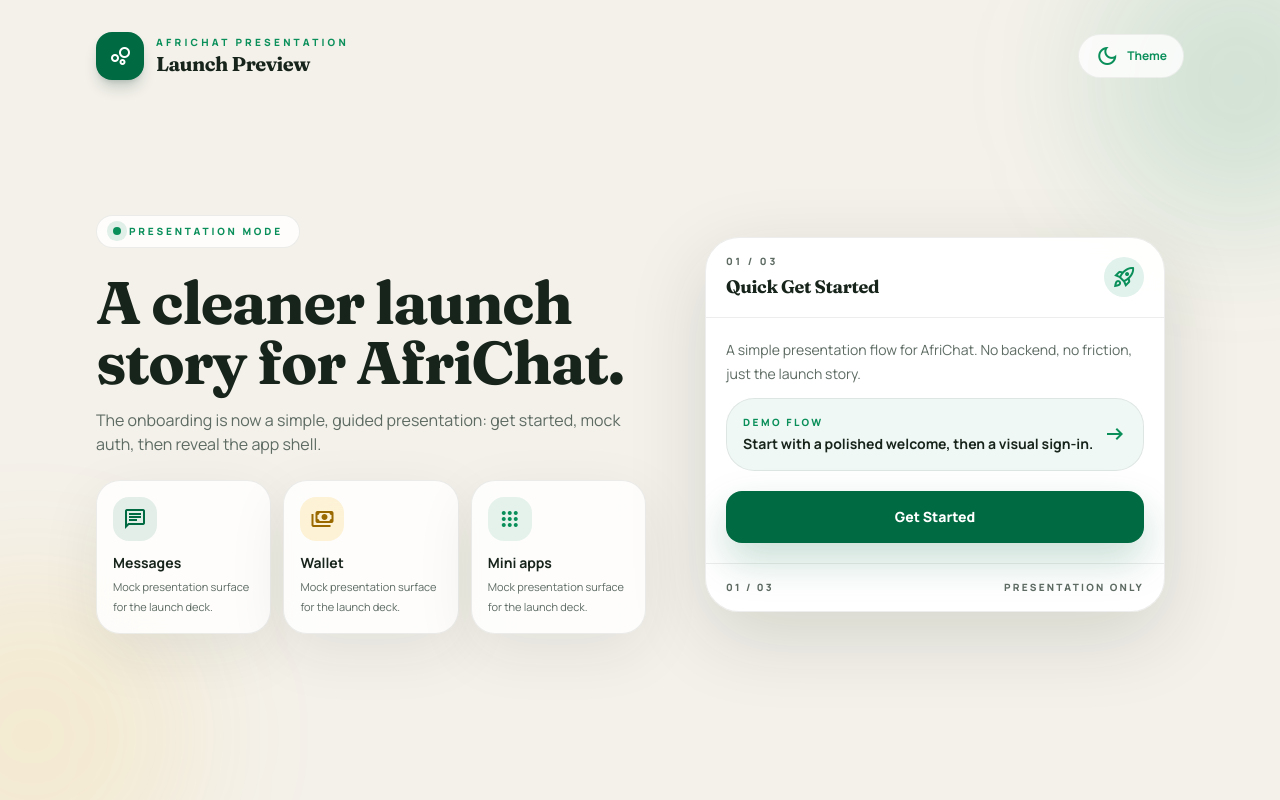
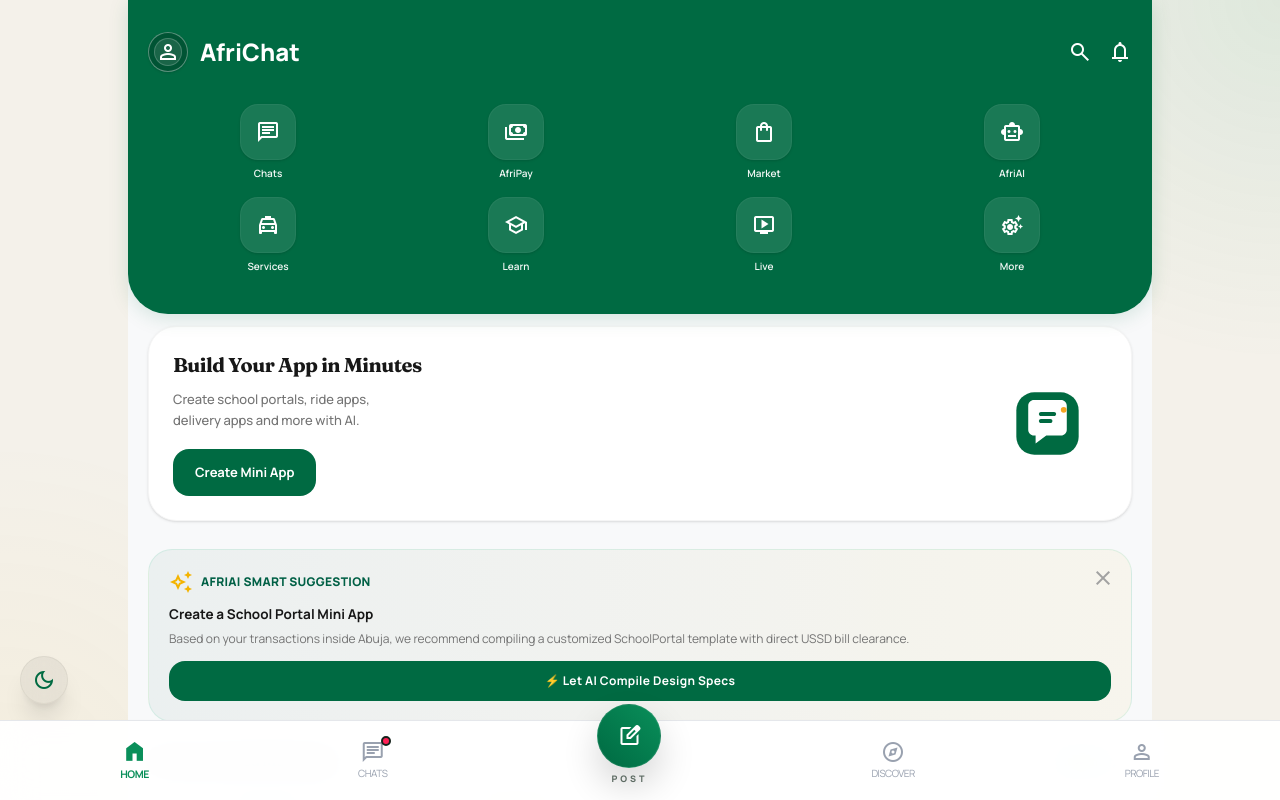
Before and after one commit to my-edutu/AFRICHAT, a React (Vite) app: page / in a window 1280 px wide. Shown: the top 800 px of the page. Built offline with nearby package versions, Linux system fonts and the light colour scheme.

Commit message:
Restore AfriChat app shell as default landing

```diff
--- a/src/App.tsx
+++ b/src/App.tsx
@@ -1,6 +1,5 @@
 import React, { useState, useEffect, useRef } from "react";
 import { motion, AnimatePresence } from "motion/react";
-import LaunchFlow from "./components/LaunchFlow";
 import {
   initialChats,
   initialTransactions,
@@ -31,7 +30,6 @@
   const [isLearnOpen, setIsLearnOpen] = useState(false);
   // Theme state: default to system preference, persisted after the first choice.
   const [theme, setTheme] = useState<'light' | 'dark'>(getInitialTheme);
-  const [isLaunched, setIsLaunched] = useState<boolean>(false);
   const [activeTab, setActiveTab] = useState<'home' | 'chats' | 'pay' | 'discover' | 'profile'>('home');
 
   // State for active chatbot conversation or normal chat
@@ -652,16 +650,6 @@
     </button>
   );
 
-  if (!isLaunched) {
-    return (
-      <LaunchFlow
-        theme={theme}
-        onToggleTheme={toggleTheme}
-        onLaunch={() => setIsLaunched(true)}
-      />
-    );
-  }
-
   return (
     <div className="app-shell min-h-screen bg-background text-on-surface antialiased pb-24 transition-colors duration-300">
 
```
